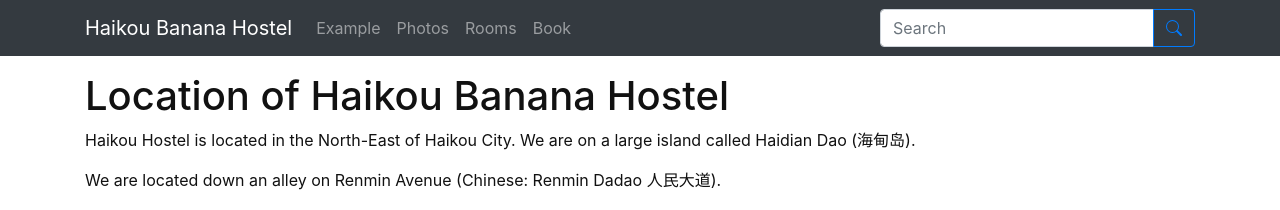
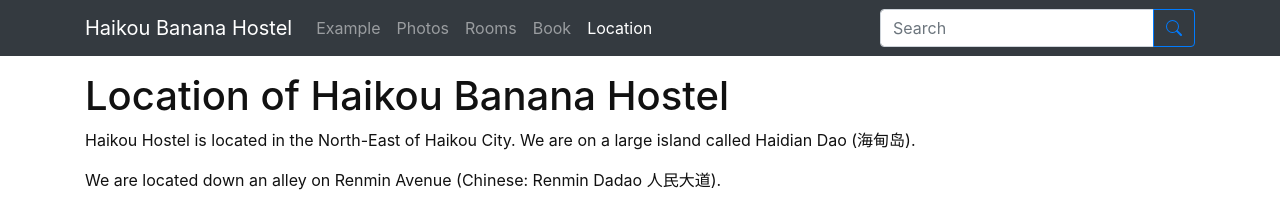
Before and after one commit to pipilu89/bootstrap-template, a Jekyll site: the page built from pages/hostel-location.md, in a window 1280 px wide and 900 px high. Shown: the top 210 px of the window. Built offline with Jekyll 4.4.1, drawn with Linux system fonts in a browser that asks for light colours.

Commit message:
Update hostel-location.md

```diff
--- a/pages/hostel-location.md
+++ b/pages/hostel-location.md
@@ -1,6 +1,8 @@
 ---
 layout: page
 title: Location of Haikou Banana Hostel
+nav: Location
+nav_order: 5
 ---
 
 Haikou Hostel is located in the North-East of Haikou City. We are on a large island called Haidian Dao (海甸岛).
```
